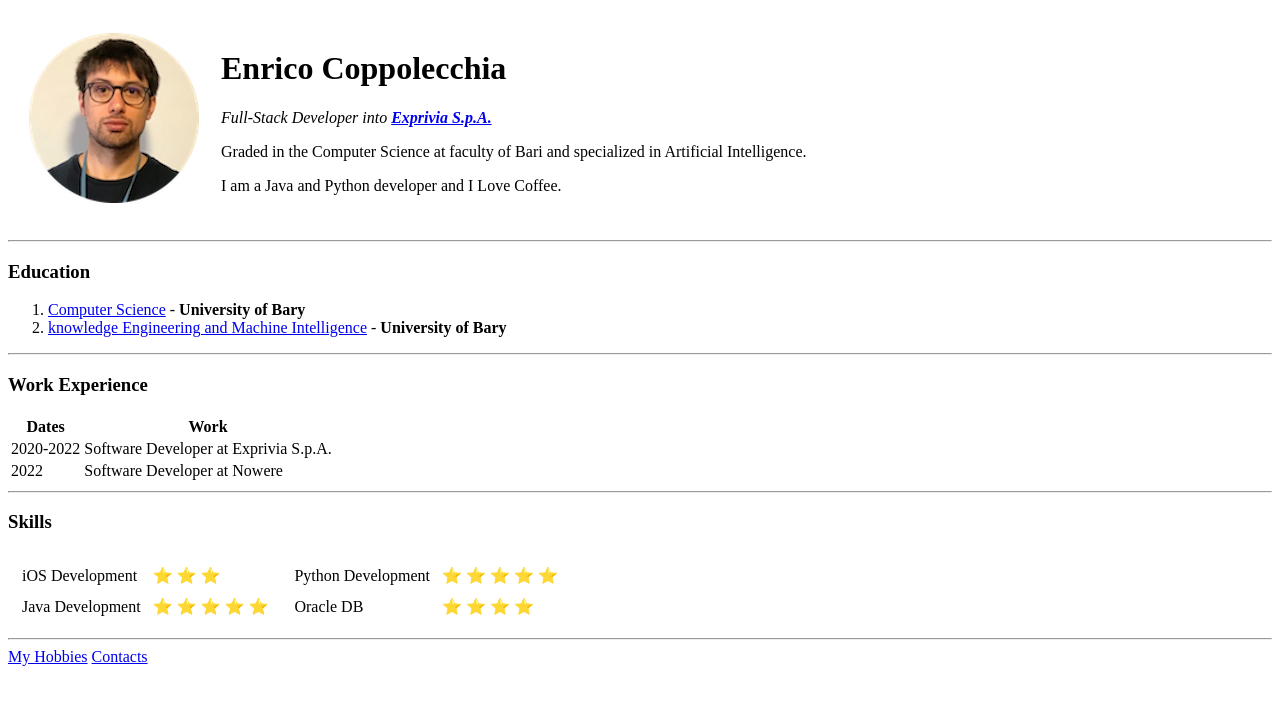
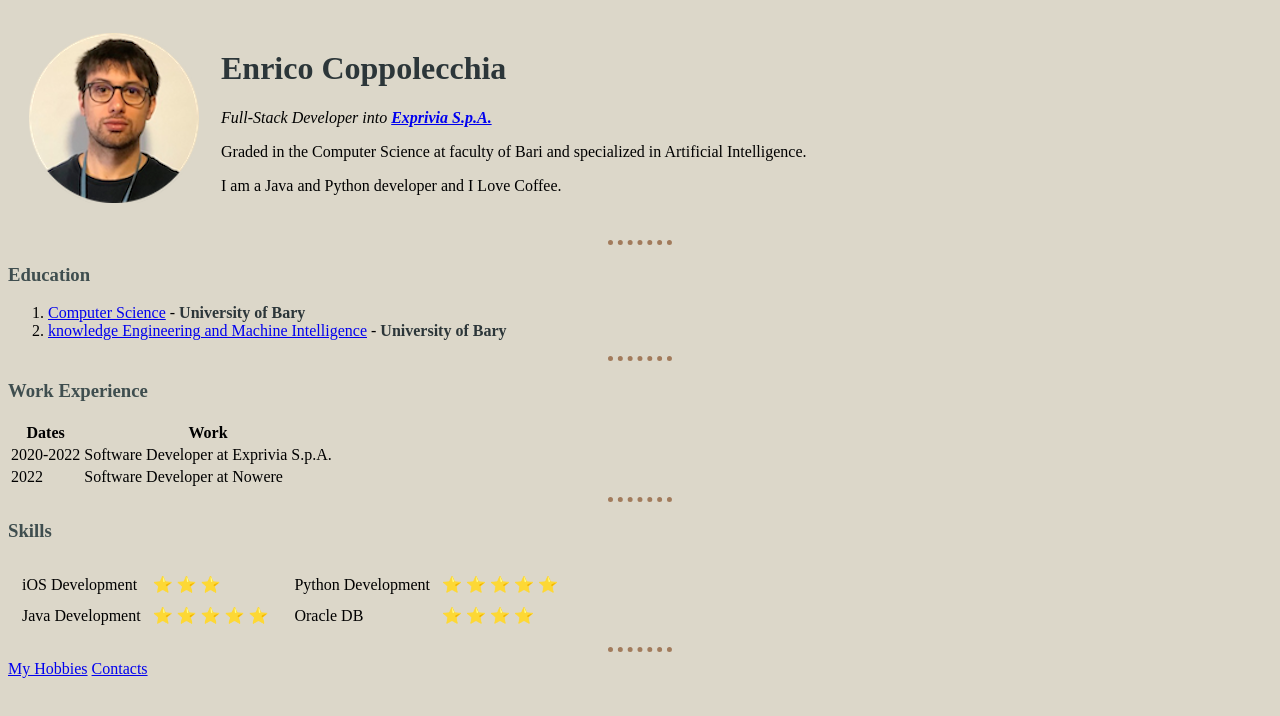
Before and after one commit to enrycoop/cv, a plain HTML site: page index.html in a window 1280 px wide. Drawn offline with Linux system fonts and the light colour scheme.

Commit message:
added css

```diff
--- a/contacts.html
+++ b/contacts.html
@@ -2,7 +2,8 @@
 <html>
   <head>
     <meta charset="utf-8">
-    <title></title>
+    <title>My Contacts</title>
+    <link rel="stylesheet" href="css/styles.css">
   </head>
   <body>
     <h3>My Contacts Details</h3>
--- /dev/null
+++ b/css/styles.css
@@ -0,0 +1,23 @@
+body {
+  background-color: #DCD7C9;
+}
+
+hr {
+  border-style: none;
+  border-top-style: dotted;
+  border-color: #A27B5C;
+  border-width: 5px;
+  width: 5%;
+}
+
+h3 {
+  color: #3F4E4F;
+}
+
+h1 {
+  color: #2C3639;
+}
+
+strong {
+  color: #2C3639;
+}
--- a/index.html
+++ b/index.html
@@ -4,10 +4,10 @@
 <head>
   <meta charset="utf-8">
   <title>Enrico's Personal Web Site </title>
+  <link rel="stylesheet" href="css/styles.css">
 </head>
 
 <body>
-
   <table cellspacing="20">
     <tr>
       <td><img src="images/enrico.png" alt="enrico profile picture"></td>
@@ -26,8 +26,10 @@
 
   <h3>Education</h3>
   <ol>
-    <li><a href="https://w3.uniba.it/ricerca/dipartimenti/informatica/didattica/corsi-di-laurea/informatica-270/anni-accademici-precedenti/anno-accademico-2014-15/anno-accademico-2014-15">Computer Science</a> - <strong>University of Bary</strong></li>
-    <li><a href="https://w3.uniba.it/ricerca/dipartimenti/informatica/didattica/corsi-di-laurea/computer-science/anni-precedenti/anno-accademico-2017-18/computer-science">knowledge Engineering and Machine Intelligence</a> - <strong>University of Bary</strong></li>
+    <li><a href="https://w3.uniba.it/ricerca/dipartimenti/informatica/didattica/corsi-di-laurea/informatica-270/anni-accademici-precedenti/anno-accademico-2014-15/anno-accademico-2014-15">Computer Science</a> - <strong>University of Bary</strong>
+    </li>
+    <li><a href="https://w3.uniba.it/ricerca/dipartimenti/informatica/didattica/corsi-di-laurea/computer-science/anni-precedenti/anno-accademico-2017-18/computer-science">knowledge Engineering and Machine Intelligence</a> - <strong>University of
+        Bary</strong></li>
   </ol>
 
   <hr>
```
Also changed, not shown: hobbies.html (+1 -0 lines).
